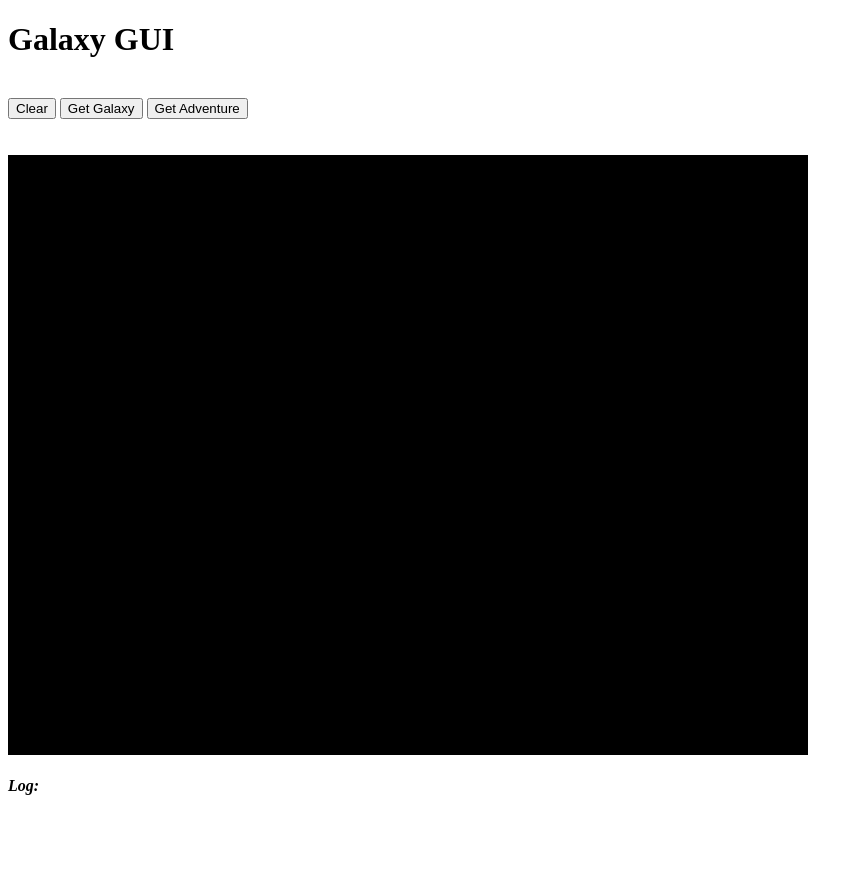
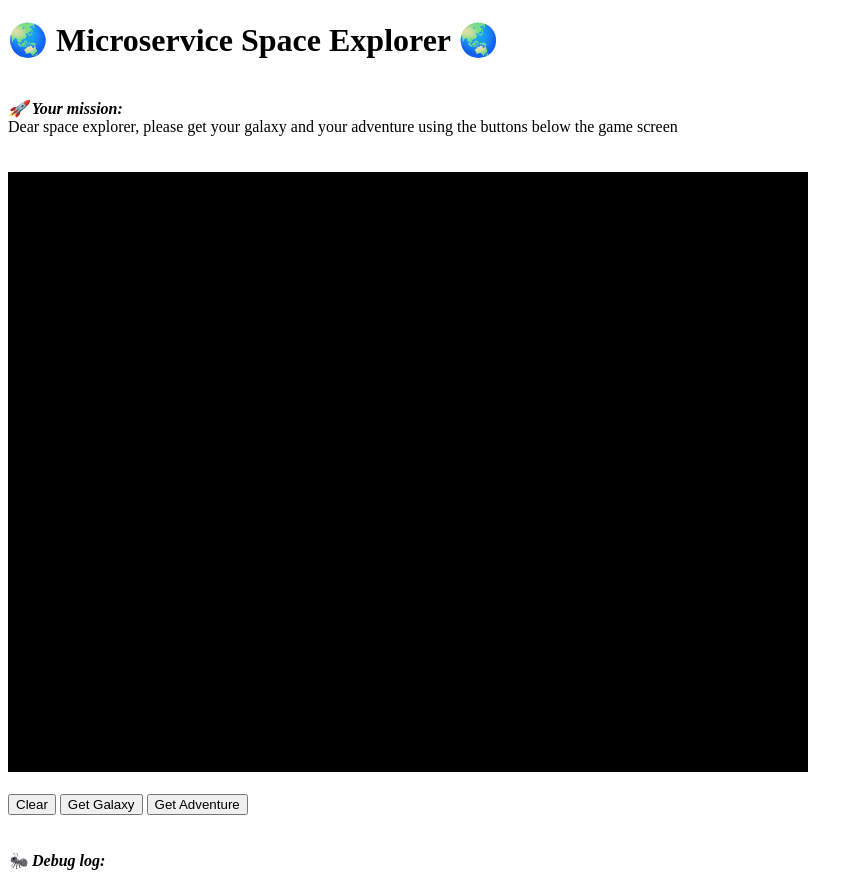
Before and after one commit to mgr-inz-rafal/stary, a website with bundled scripts: page viz/index.html in a window 1280 px wide. Shown: the whole page, without its empty margins (0-863 px from the left). Before the commit the page ends 803 px from the top, so only its background shows below. Built offline with nearby package versions, Linux system fonts and the light colour scheme.

Commit message:
Step-up the GUI a little bit

```diff
--- a/viz/index.html
+++ b/viz/index.html
@@ -8,8 +8,15 @@
 
 <body>
     <div id="container">
-        <h1>Galaxy GUI</h1>
+        <h1>🌏 Microservice Space Explorer 🌏</h1>
         <br>
+        <i><b>🚀 Your mission:</b></i>
+        <div id="advDesc"><span id="advDesc-el">Dear space explorer, please get your galaxy and your adventure using the buttons below the game screen</span></div>
+
+        <br><br>
+        <canvas id="canvas" width="800" height="600"></canvas>
+
+        <br><br>
         <div id="controls">
             <button id="clear-btn" class="danger">Clear</button>
             <button id="get-galaxy-btn">Get Galaxy</button>
@@ -17,10 +24,7 @@
         </div>
 
         <br><br>
-        <canvas id="canvas" width="800" height="600"></canvas>
-
-        <br><br>
-        <i><b>Log:</b></i>
+        <i><b>🐜 Debug log:</b></i>
         <div id="log"><span id="log-el"></span></div>
     </div>
 
```
